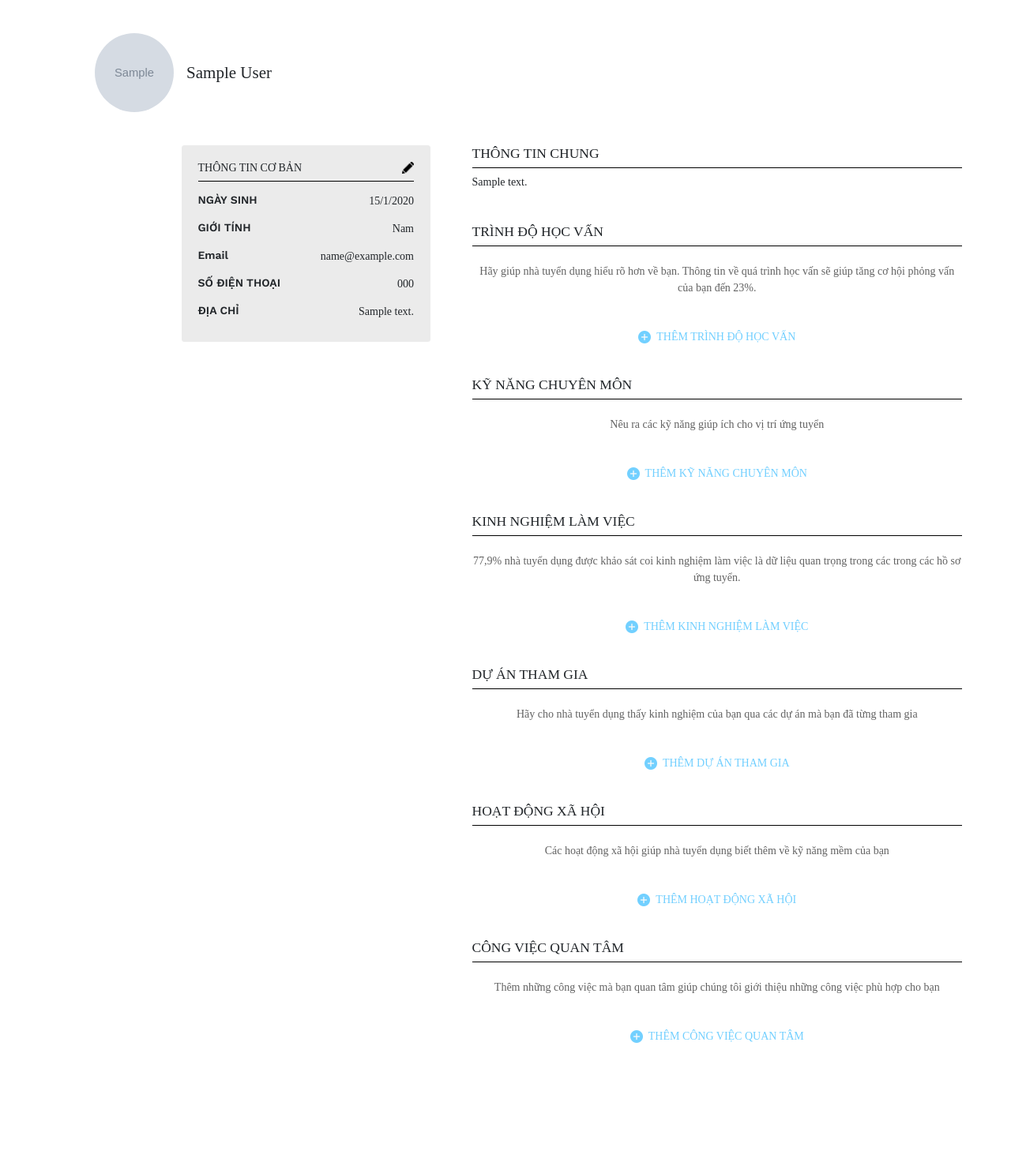
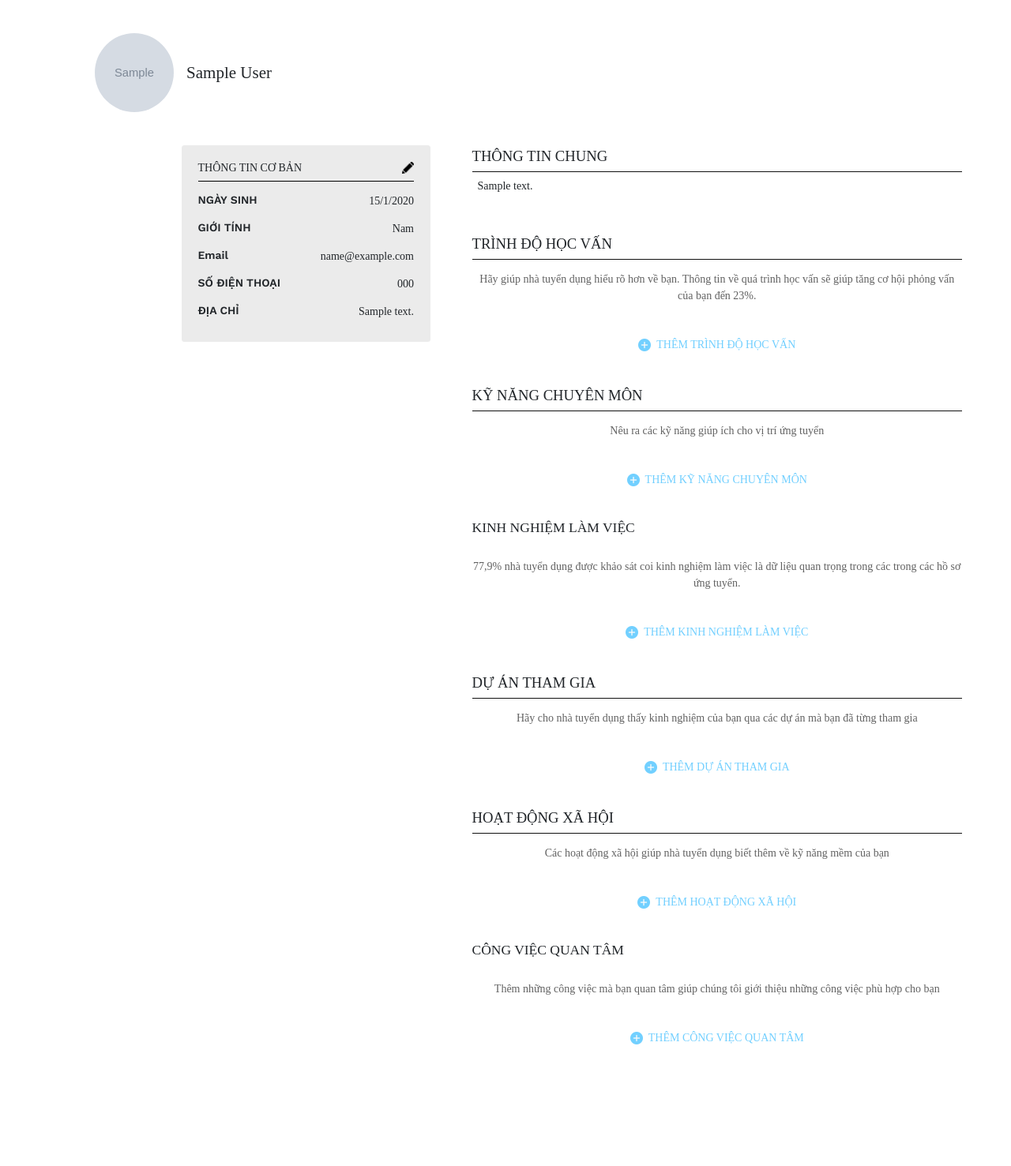
Before and after one commit to minh832000/thewallproject, a Django app: page /profiles/ in a window 1280 px wide. Shown: the part 154-1631 px from the top of the page at 79% size. Before the commit the page ends 1475 px from the top, so only its background shows below. Run offline with Django 3.2, Linux system fonts and the light colour scheme; a user stored in the database is signed in; tables that the repository leaves empty hold one stand-in row (values such as "Sample post"); grey boxes marked "Sample" are stand-in pictures; some libraries are stand-ins or nearby versions; some web fonts are replaced.

Commit message:
add new button edit of each profile item

```diff
--- a/profiles/templates/profiles/JobSeeker/profile.html
+++ b/profiles/templates/profiles/JobSeeker/profile.html
@@ -40,13 +40,14 @@
                         <div class="img-user">
                             <img src="{{ profile.profile_picture.url }}" alt="Profile Picture">
                         </div>
+
                     <!--Bảng điều khiên khi đăng nhập user-->
                         <div class="for-user col-md-6 row justify-content-md-end ps-4 justify-content-start align-items-center">
+
                             <div class="control-user accordion accordion-flush" id="accordion">
                                 <div class="accordion-item bg-transparent  position-relative ">
                                     <button id="flush-headingOne" class="accordion-header name-user accordion-button font-NotoSans-Regular text-white text-uppercase bg-transparent collapsed" type="button" data-bs-toggle="collapse" data-bs-target="#flush-collapseHeader" aria-expanded="false" aria-controls="flush-collapseHeader">
                                         {{ user.first_name }}
-
                                     </button>
                                     <div id="flush-collapseHeader" class=" dropdown bg-white accordion-collapse collapse position-absolute"  aria-labelledby="flush-headinHeader" data-bs-parent="#accordionFilter">
                                         <div class="pt-2">
@@ -73,7 +74,6 @@
                 <div class="frame-img col-sm-3 col-12">
                     <div class="img-profile overflow-hidden m-auto me-sm-2">
                         <input id="changeProfilePicture" type="file" multiple accept="image/*"/>
-                        <!-- <img id="profilePicture" src="{% static 'image/profile.jpg' %}" alt=""> -->
                         <img id="profilePicture" src="{{ profile.profile_picture.url }}" alt="Profile Picture">
                     </div>
                 </div>
@@ -137,7 +137,13 @@
                 </div>
                 <div class="update-profile col-md-8 col-12 ps-lg-5 ps-4 mt-4 mt-md-0">
                     <div class="inf-item pb-5">
-                        <h3 class="fs-5 font-NotoSans-Bold pb-2 position-relative">THÔNG TIN CHUNG</h3>
+                        <div class="header_information_item">
+                            <p class="font-NotoSans-Bold">Thông tin chung</p>
+                            <button id="button_EditSummary" type="button">
+                                <i class="icofont-pencil-alt-5"></i>
+                            </button>
+                        </div>
+                        <div class="body_information_item">
                             {% if not profile.summary %}
                                 <div id="updateSummaryInformation">
                                     <p class="text-center font-WorkSans-Regular fs-6 py-3 color-gray">Hãy cho Nhà Tuyển dụng biết bạn có thể đem lại giá trị gì</p>
@@ -147,14 +153,18 @@
                                     </div>
                                 </div>
                             {% else %}
-                            <div id="displaySummaryInformation">
-                                <p class="font-WorkSans-Regular">{{ profile.summary }}</p>
-                            </div>
+                                <p id="displaySummaryInformation" class="font-WorkSans-Regular">{{ profile.summary }}</p>
                             {% endif %}
                         </div>
+
+                    </div>
                     <div class="inf-item pb-5">
-                        <h3 class="fs-5 font-NotoSans-Bold pb-2 position-relative">TRÌNH ĐỘ HỌC VẤN</h3>
-
+                        <div class="header_information_item">
+                            <p class="font-NotoSans-Bold">Trình độ học vấn</p>
+                            <button id="button_EditEducation" type="button">
+                                <i class="icofont-pencil-alt-5"></i>
+                            </button>
+                        </div>
                         <p class="text-center font-WorkSans-Regular fs-6 py-3 color-gray">Hãy giúp nhà tuyển dụng hiểu rõ hơn về bạn. Thông tin về quá trình học vấn sẽ giúp tăng cơ hội phỏng vấn của bạn đến 23%.</p>
                         <div class="add-edit justify-content-center d-flex" id="add-edit-4">
                             <img class="me-2" src="{% static 'image/plus.png' %}" alt="">
@@ -162,7 +172,14 @@
                         </div>
                     </div>
                     <div class="inf-item pb-5">
-                        <h3 class="fs-5 font-NotoSans-Bold pb-2 position-relative">KỸ NĂNG CHUYÊN MÔN</h3>
+                        <!-- Header of a profile'item -->
+                        <div class="header_information_item">
+                            <p class="font-NotoSans-Bold">Kỹ năng chuyên môn</p>
+                            <button id="button_EditProfestionalSkill" type="button">
+                                <i class="icofont-pencil-alt-5"></i>
+                            </button>
+                        </div>
+                        <!-- Body of a profile's item -->
                         <p class="text-center font-WorkSans-Regular fs-6 py-3 color-gray">Nêu ra các kỹ năng giúp ích cho vị trí ứng tuyển</p>
                         <div class="add-edit justify-content-center d-flex" id="add-edit-5">
                             <img class="me-2" src="{% static 'image/plus.png' %}" alt="">
@@ -178,7 +195,14 @@
                         </div>
                     </div>
                     <div class="inf-item pb-5">
-                        <h3 class="fs-5 font-NotoSans-Bold pb-2 position-relative">DỰ ÁN THAM GIA</h3>
+                        <!-- Header of a profile'item -->
+                        <div class="header_information_item">
+                            <p class="font-NotoSans-Bold">Dự án tham gia</p>
+                            <button id="button_EditProjectParticipated" type="button">
+                                <i class="icofont-pencil-alt-5"></i>
+                            </button>
+                        </div>
+                        <!-- Body of a profile's item -->
                         <p class="text-center font-WorkSans-Regular fs-6 py-3 color-gray">Hãy cho nhà tuyển dụng thấy kinh nghiệm của bạn qua các dự án mà bạn đã từng tham gia</p>
                         <div class="add-edit justify-content-center d-flex"  id="add-edit-6">
                             <img class="me-2" src="{% static 'image/plus.png' %}" alt="">
@@ -186,7 +210,14 @@
                         </div>
                     </div>
                     <div class="inf-item pb-5">
-                        <h3 class="fs-5 font-NotoSans-Bold pb-2 position-relative">HOẠT ĐỘNG XÃ HỘI</h3>
+                        <!-- Header of a profile'item -->
+                        <div class="header_information_item">
+                            <p class="font-NotoSans-Bold">Hoạt động xã hội</p>
+                            <button id="button_EditVolunteeringActivity" type="button">
+                                <i class="icofont-pencil-alt-5"></i>
+                            </button>
+                        </div>
+                        <!-- Body of a profile's item -->
                         <p class="text-center font-WorkSans-Regular fs-6 py-3 color-gray">Các hoạt động xã hội giúp nhà tuyển dụng biết thêm về kỹ năng mềm của bạn</p>
                         <div class="add-edit justify-content-center d-flex" id="add-edit-7">
                             <img class="me-2" src="{% static 'image/plus.png' %}" alt="">
@@ -242,7 +273,7 @@
                 <div class="d-grid birthday">
                     <fieldset class="mx-3 px-3 pb-2 my-3">
                         <legend class="fs-14 float-none w-auto px-2 font-NotoSans-Regular color-gray">Ngày</legend>
-                        <select class="w-100 border-0" id="dayBirth" value="{{ profile.date_of_birth.day }}">
+                        <select class="w-100 border-0" id="dayBirth">
                             <option value="1">1</option>
                             <option value="2">2</option>
                             <option value="3">3</option>
--- a/static/css/JobSeeker/profile-page.css
+++ b/static/css/JobSeeker/profile-page.css
@@ -38,8 +38,7 @@ p {
 .name h3 {
     line-height: 100px;
 }
-.basic-inf h3,
-.inf-item h3{
+.basic-inf h3 {
     border-bottom: #000 1px solid;
 }
 .basic-inf{
@@ -213,3 +212,31 @@ input[type='text']{
     background: #C4C4C4;
     width:23%;
 }
+
+/* Update Profile */
+.header_information_item {
+    display: flex;
+    align-items: center;
+    justify-content: space-between;
+    border-bottom: 1px solid #111111;
+    padding-bottom: 5px;
+}
+
+.header_information_item p {
+    font-size: 14pt;
+    text-transform: uppercase;
+}
+
+.header_information_item button {
+    background: none;
+    border: none;
+}
+
+.header_information_item i {
+    font-size: 16px;
+    font-weight: 500;
+}
+
+.body_information_item {
+    padding: 7px;
+}
--- a/static/javascript/JobSeeker/profile-page.js
+++ b/static/javascript/JobSeeker/profile-page.js
@@ -134,8 +134,7 @@ $(document).on('click', '#submitSummaryForm', (e) => {
         processData: false,
         success: (res) => {
             $('#updateSummaryInformation').addClass('d-none');
-            var e_str = `<p class="font-WorkSans-Regular">${res['summary']}</p>`;
-            $('#displaySummaryInformation').html(e_str);
+            $('#displaySummaryInformation').text(res['summary']);
         },
         error: (error) => {
             console.log(error);
```
Lines whose indentation alone changed are shown as unchanged.
